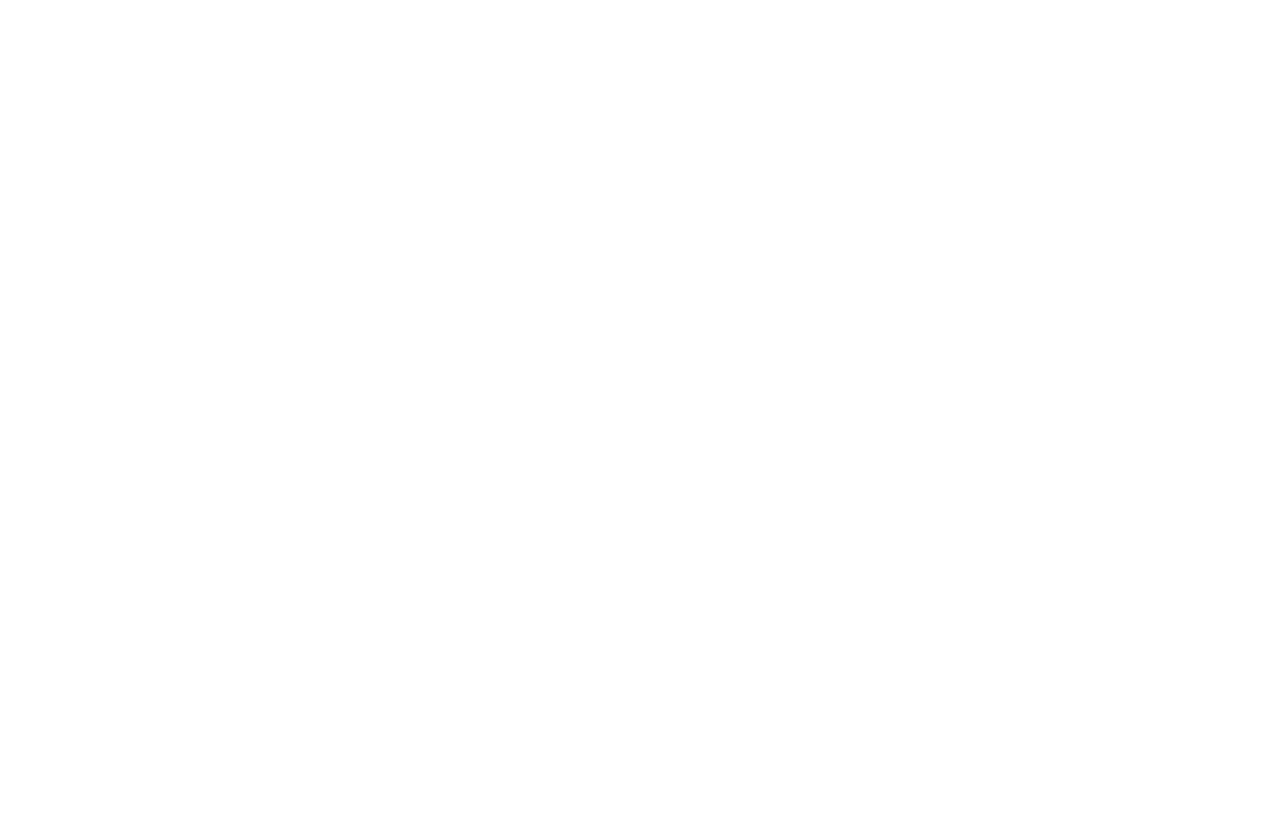
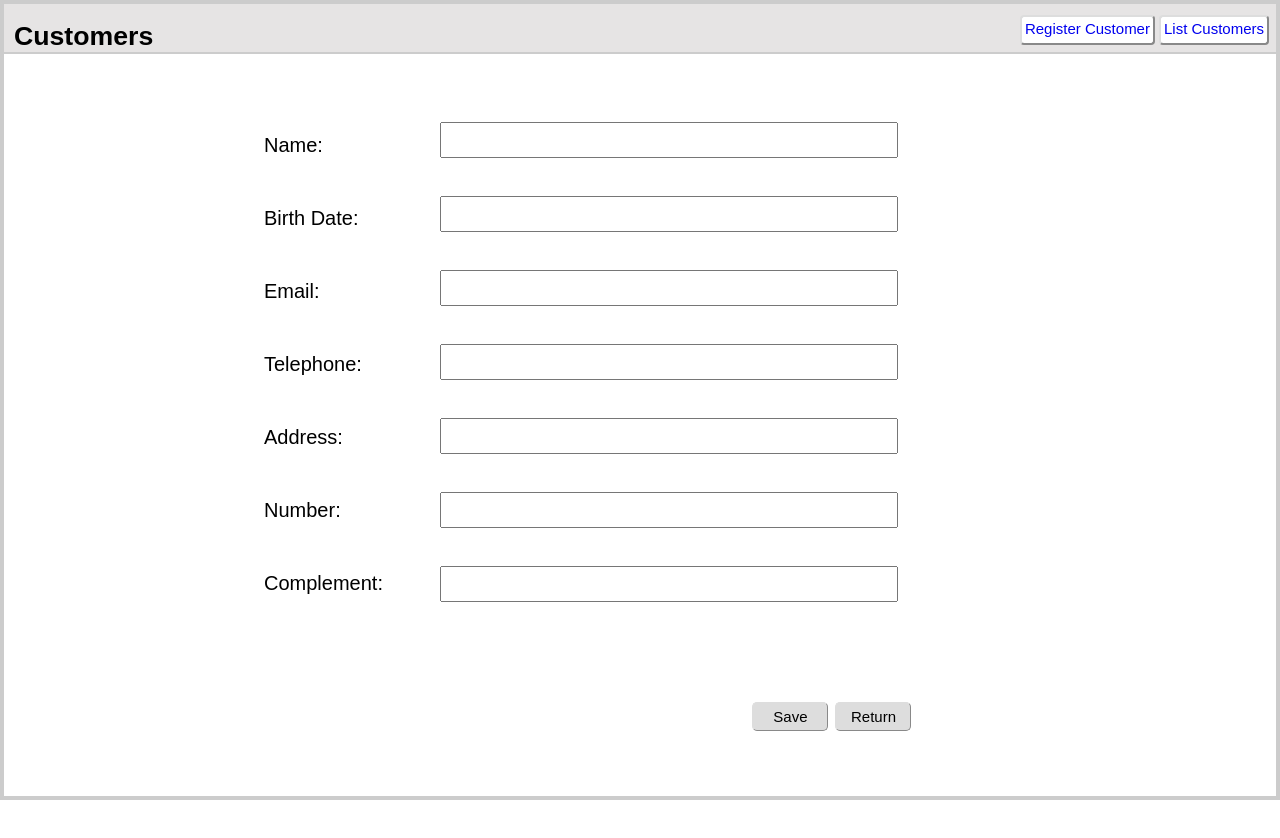
Before and after one commit to LucasBorges-91/cadastroClientes, a React (Create React App) app in the folder frontend/: page /edit in a window 1280 px wide. Shown: the top 838 px of the page. Before the commit the page ends 800 px from the top, so only its background shows below. Built offline with nearby package versions, Linux system fonts and the light colour scheme; the HTML template or start-up script is replaced by a standard one.

Commit message:
create page customer details and customerdetails css style

```diff
--- a/frontend/src/App.js
+++ b/frontend/src/App.js
@@ -3,6 +3,7 @@ import { BrowserRouter as Router, Route, Switch } from 'react-router-dom';
 import Home from './pages/Home'
 import Register from './pages/Register';
 import './App.css';
+import CustomerDetails from './pages/CustomerDetails';
 
 function App() {
   return (
@@ -11,6 +12,7 @@ function App() {
           <Switch>
             <Route exact path="/" component={ Home }/>
             <Route path="/register" component={ Register }/>
+            <Route path="/edit" component={ CustomerDetails }/>
           </Switch>
       </Router>
     </React.Fragment>
--- a/frontend/src/components/Button/button.css
+++ b/frontend/src/components/Button/button.css
@@ -24,6 +24,5 @@
 }
 
 .buttonLink:active {
-    border: 2px inset #ddd;
-    border-radius: 8px;
+    border: 1px inset #ddd;
 }
--- a/frontend/src/pages/CustomerDetails.js
+++ b/frontend/src/pages/CustomerDetails.js
@@ -1,18 +1,44 @@
 import React, { Component } from 'react';
+import Header from '../components/Header/Header';
+import './home.css';
+import './customerDetails.css';
+import Input from '../components/Input/Input';
 
 export default class CustomerDetails extends Component {
 
     render() {
 
         return (
-            <div>
+            <div className="containerHome">
                 <Header
                     divHeader="header"
-                    divTitle="headerTitle"
+                    divTitle="titleHeader"
                     divBtn="divButtons"
                 />
-                <div className="divLeft"></div>
-                <div className="divCustomer"></div>
+                <div className="editBody">
+                <div className="divLeft">
+                    <label>Name:</label>
+                    <label>Birth Date:</label>
+                    <label>Email:</label>
+                    <label>Telephone:</label>
+                    <label>Address:</label>
+                    <label>Number:</label>
+                    <label>Complement:</label>
+                </div>
+                <div className="divCustomer">
+                    <Input nameClass="inputEdit"/>
+                    <Input nameClass="inputEdit"/>
+                    <Input nameClass="inputEdit"/>
+                    <Input nameClass="inputEdit"/>
+                    <Input nameClass="inputEdit"/>
+                    <Input nameClass="inputEdit"/>
+                    <Input nameClass="inputEdit"/>
+                    <div className="btnDivEdit">
+                        <Input nameClass="btnEdit" tipo="submit" value="Save"/>
+                        <Input nameClass="btnEdit" tipo="submit" value="Return"/>
+                    </div>
+                </div>
+                </div>
                 <div className="divFot"></div>
             </div>
         )
--- /dev/null
+++ b/frontend/src/pages/customerDetails.css
@@ -0,0 +1,60 @@
+.editBody {
+    box-sizing: border-box;
+    display: flex;
+    flex-direction: row;
+    justify-content: center;
+    padding-left: 30px;
+}
+
+.divLeft {
+    padding-top: 30px;
+    margin-left: 100px;
+    width: 270px;
+    height: 800px;
+    display: flex;
+    flex-direction: column;
+}
+
+.divLeft label {
+    padding: 50px 0px 0px 130px;
+    font-family: Arial, Helvetica, sans-serif;
+    font-size: 20px;
+}
+
+.divCustomer {
+    padding-top: 30px;
+    margin-right: 100px;
+    width: 806px;
+    display: flex;
+    flex-direction: column;
+    font-family: Arial, Helvetica, sans-serif;
+}
+
+.inputEdit {
+    width: 450px;
+    height: 30px;
+    margin: 38px 0px 0px 45px;
+}
+
+.btnDivEdit{
+    display: flex;
+    padding-top: 100px;
+    padding-left: 350px;
+}
+
+.btnEdit {
+    font-family: Arial, Helvetica, sans-serif;
+    font-size: 15px;
+    width: 70px;
+    height: 25px;
+    margin-left: 7px;
+    cursor: pointer;
+    border-radius: 5px;
+    background-color: #ddd;
+    text-align: center;
+    border: 1px outset #ddd;
+}
+
+.btnEdit:active {
+    border: 2px inset #ddd;
+}
```
